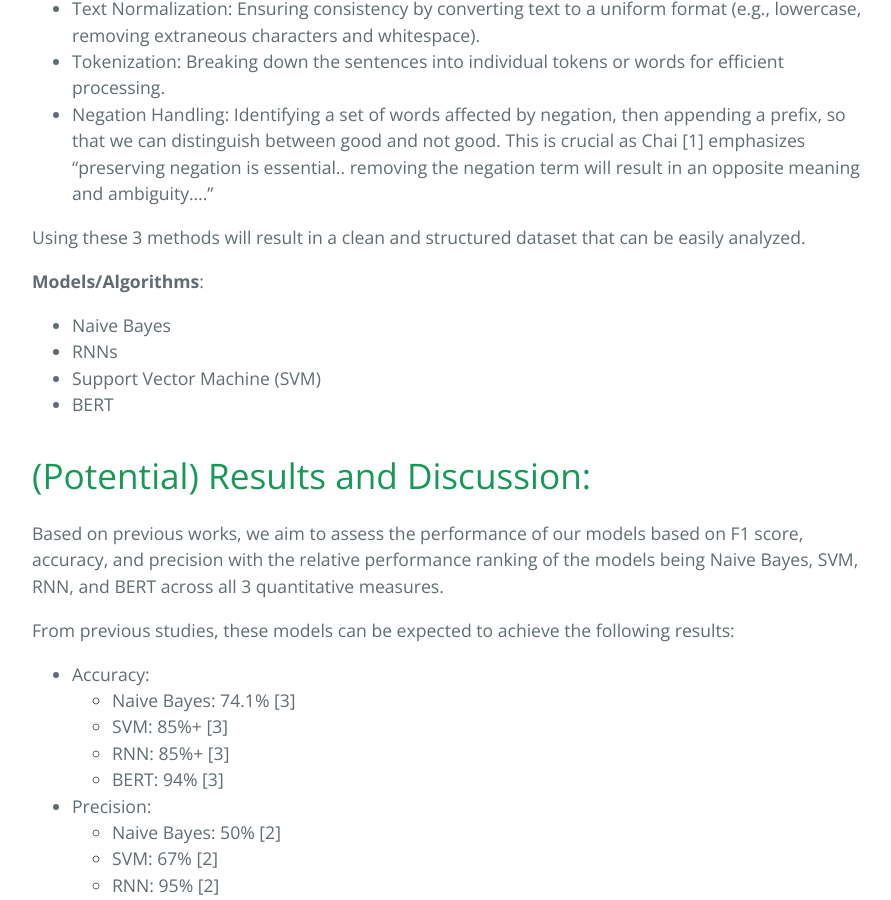
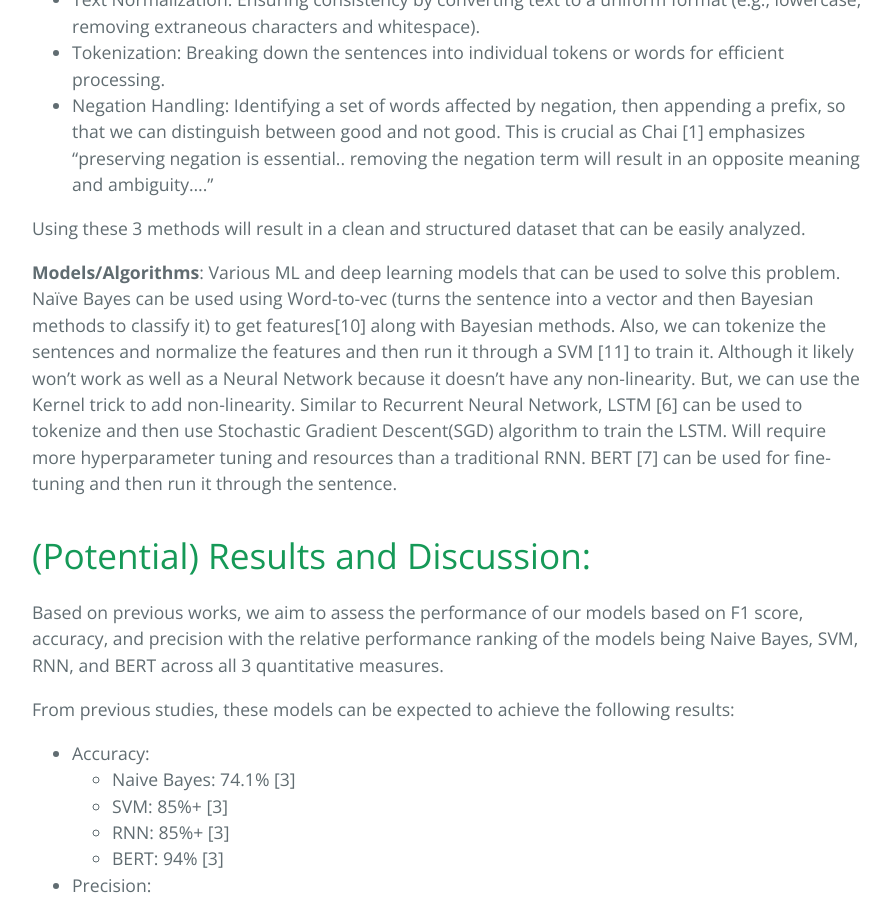
Before and after one commit to irausch25/CS4641-Project, a Jekyll site: the page built from index.md, in a window 1280 px wide and 900 px high, scrolled down 1316 px. Shown: the whole window, without its empty margins (192-1083 px from the left). Built offline with Jekyll 4.4.1, drawn with Linux system fonts in a browser that asks for light colours; some of the changed text lies outside the part shown.

Commit message:
Update intro and references

```diff
--- a/index.md
+++ b/index.md
@@ -5,7 +5,8 @@
 
 # Introduction/Background:
 
-- **Introduction**: The project is based around using NLP for a more nuanced understanding of emotional context in text beyond positive, neutral, and negative classifications. Understanding emotional context in text has many applications such as customer feedback analysis, mental health assessment, and social media monitoring.
+- **Introduction**: The project is based around using NLP for a more nuanced understanding of emotional context in text beyond positive, neutral, and negative classifications using 6 fundamental human emotions.
+
 - **Literature review**: Pang and Lee [8] argue in their book that the field of sentiment analysis has evolved from broad classifications to detailed emotion detection due to the complexities of human language and sentiment. Deep learning, especially LSTM [6] and BERT [9], have revolutionized NLP, offering tools capable of a better nuanced understanding.
 
 - **Dataset Description**: The "Emotions" dataset contains english twitter messages with corresponding predominant emotion conveyed using six fundamental emotions denoted by numbers:
@@ -30,11 +31,7 @@
 Using these 3 methods will result in a clean and structured dataset that can be easily analyzed.
 
 **Models/Algorithms**:
-
-- Naive Bayes
-- RNNs
-- Support Vector Machine (SVM)
-- BERT
+Various ML and deep learning models that can be used to solve this problem. Naïve Bayes can be used using Word-to-vec (turns the sentence into a vector and then Bayesian methods to classify it) to get features[10] along with Bayesian methods. Also, we can tokenize the sentences and normalize the features and then run it through a SVM [11] to train it. Although it likely won't work as well as a Neural Network because it doesn't have any non-linearity. But, we can use the Kernel trick to add non-linearity. Similar to Recurrent Neural Network, LSTM [6] can be used to tokenize and then use Stochastic Gradient Descent(SGD) algorithm to train the LSTM. Will require more hyperparameter tuning and resources than a traditional RNN. BERT [7] can be used for fine-tuning and then run it through the sentence.
 
 # (Potential) Results and Discussion:
 
@@ -93,3 +90,7 @@
 [8] B. Pang and L. Lee, Opinion mining and sentiment analysis. Boston: Now Publishers, 2008.
 
 [9] J. Devlin, M.-W. Chang, K. Lee, and K. Toutanova, “BERT: Pre-training of Deep Bidirectional Transformers for Language Understanding,” arXiv.org, Oct. 11, 2018. https://arxiv.org/abs/1810.04805
+
+‌[10] T. Mikolov, K. Chen, G. Corrado, and J. Dean, “Efficient Estimation of Word Representations in Vector Space,” arXiv.org, Sep. 07, 2013. https://arxiv.org/abs/1301.3781
+
+[11] “Support vector machines - IEEE Journals & Magazine,” Ieee.org, 2019. https://ieeexplore.ieee.org/document/708428
```
